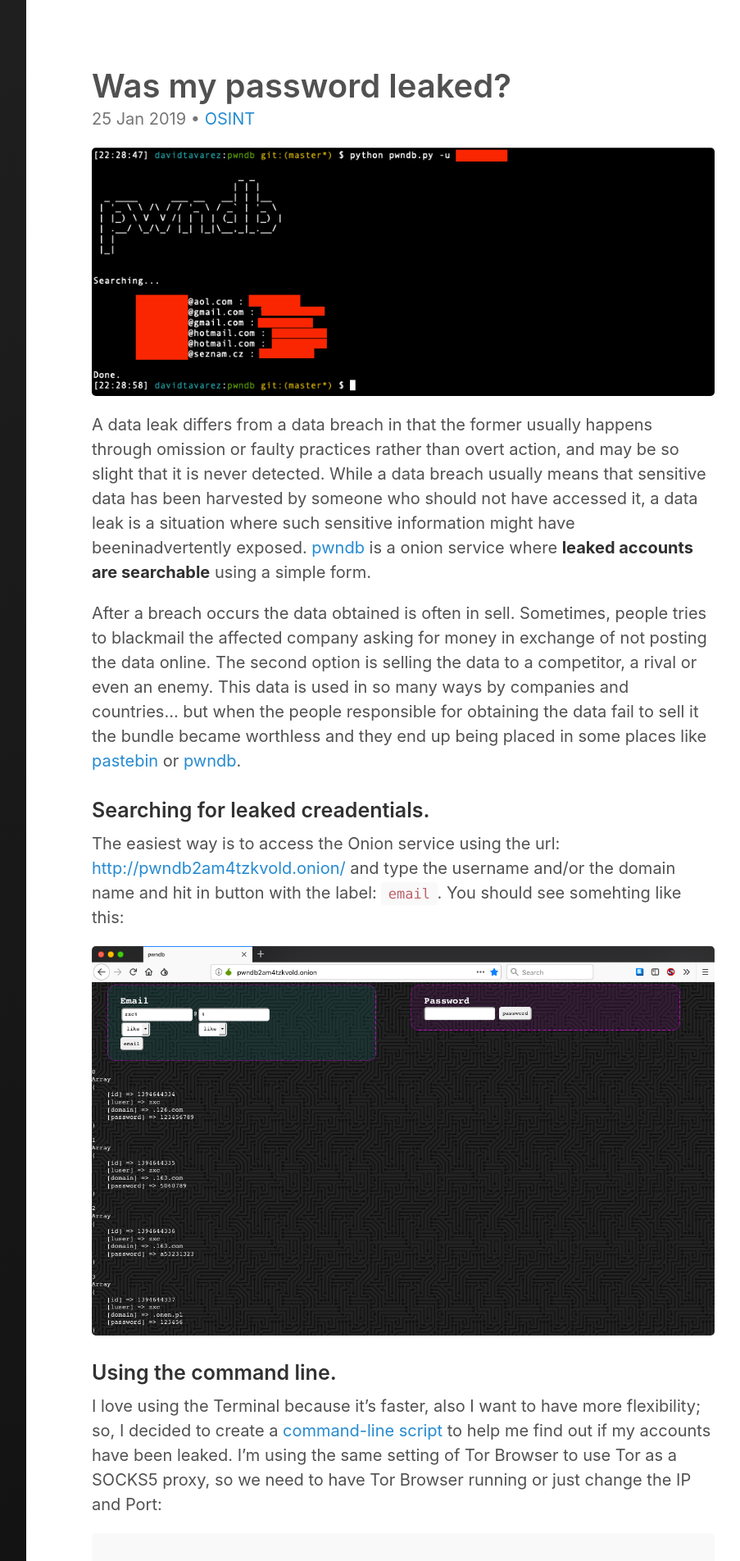
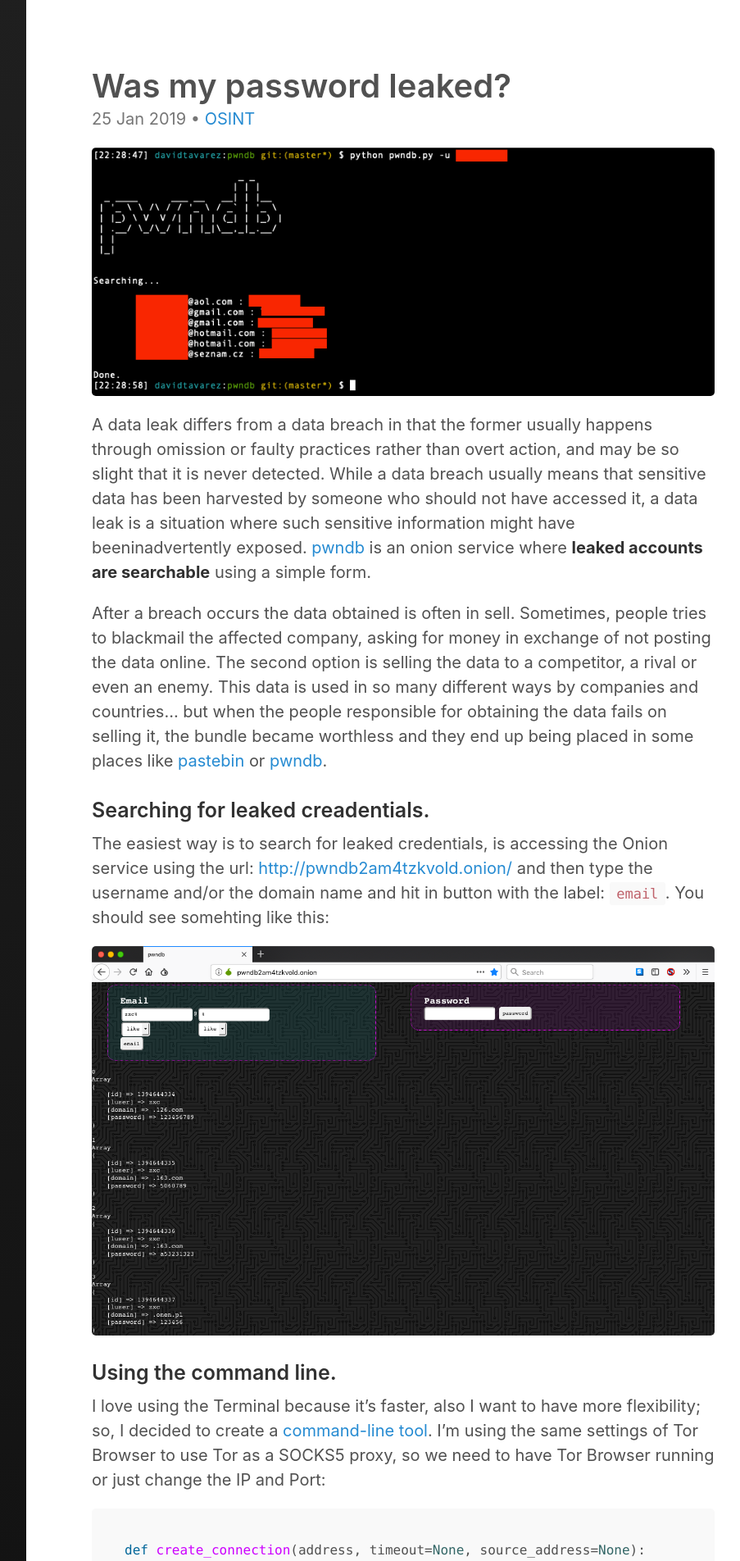
Before and after one commit to davidtavarez/davidtavarez.github.io, a Jekyll site: the page built from _posts/2019-01-25-pwndb-command-line-tool-python.md, in a window 1280 px wide. Shown: the top 1904 px of the page at 82% size, without its empty margins (328-1231 px from the left). Built offline with Jekyll 4.4.1, drawn with Linux system fonts in a browser that asks for light colours.

Commit message:
some typos

````diff
--- a/_posts/2019-01-25-pwndb-command-line-tool-python.md
+++ b/_posts/2019-01-25-pwndb-command-line-tool-python.md
@@ -11,19 +11,19 @@
 ---
 
 ![pwndb](https://raw.githubusercontent.com/davidtavarez/davidtavarez.github.io/master/_images/posts/pwndb_py_screenshot.png)
-A data leak differs from a data breach in that the former usually happens through omission or faulty practices rather than overt action, and may be so slight that it is never detected. While a data breach usually means that sensitive data has been harvested by someone who should not have accessed it, a data leak is a situation where such sensitive information might have beeninadvertently exposed. [pwndb](http://pwndb2am4tzkvold.onion/) is a onion service where **leaked accounts are searchable** using a simple form.
+A data leak differs from a data breach in that the former usually happens through omission or faulty practices rather than overt action, and may be so slight that it is never detected. While a data breach usually means that sensitive data has been harvested by someone who should not have accessed it, a data leak is a situation where such sensitive information might have beeninadvertently exposed. [pwndb](http://pwndb2am4tzkvold.onion/) is an onion service where **leaked accounts are searchable** using a simple form.
 
-After a breach occurs the data obtained is often in sell. Sometimes, people tries to blackmail the affected company asking for money in exchange of not posting the data online. The second option is selling the data to a competitor, a rival or even an enemy. This data is used in so many ways by companies and countries... but when the people responsible for obtaining the data fail to sell it the bundle became worthless and they end up being placed in some places like [pastebin](https://pastebin.com/) or [pwndb](http://pwndb2am4tzkvold.onion/).
+After a breach occurs the data obtained is often in sell. Sometimes, people tries to blackmail the affected company, asking for money in exchange of not posting the data online. The second option is selling the data to a competitor, a rival or even an enemy. This data is used in so many different ways by companies and countries... but when the people responsible for obtaining the data fails on selling it, the bundle became worthless and they end up being placed in some places like [pastebin](https://pastebin.com/) or [pwndb](http://pwndb2am4tzkvold.onion/).
 
 ### Searching for leaked creadentials.
 
-The easiest way is to access the Onion service using the url: [http://pwndb2am4tzkvold.onion/](http://pwndb2am4tzkvold.onion/) and type the username and/or the domain name and hit in button with the label: `email`. You should see somehting like this:
+The easiest way is to search for leaked credentials, is accessing the Onion service using the url: [http://pwndb2am4tzkvold.onion/](http://pwndb2am4tzkvold.onion/) and then type the username and/or the domain name and hit in button with the label: `email`. You should see somehting like this:
 
 ![pwndb](https://raw.githubusercontent.com/davidtavarez/davidtavarez.github.io/master/_images/posts/pwndb_onion_screenshot.png)
 
 ### Using the command line.
 
-I love using the Terminal because it's faster, also I want to have more flexibility; so, I decided to create a [command-line script](https://github.com/davidtavarez/pwndb) to help me find out if my accounts have been leaked. I'm using the same setting of Tor Browser to use Tor as a SOCKS5 proxy, so we need to have Tor Browser running or just change the IP and Port:
+I love using the Terminal because it's faster, also I want to have more flexibility; so, I decided to create a [command-line tool](https://github.com/davidtavarez/pwndb). I'm using the same settings of Tor Browser to use Tor as a SOCKS5 proxy, so we need to have Tor Browser running or just change the IP and Port:
 
 ```python
 def create_connection(address, timeout=None, source_address=None):
@@ -107,7 +107,7 @@
 (venv) $
 ```
 
-We have 2 arguments: `u` for the username and `d` for the domain. Note: I'm using `%` as a wildcard character at the end of each argument in order to get more results.
+We have 2 arguments: `-u` for the username and `-d` for the domain. Note: I'm using `%` as a wildcard character at the end of each argument in order to get more results.
 
 ### have i been pwned? (bonus)
 
````
